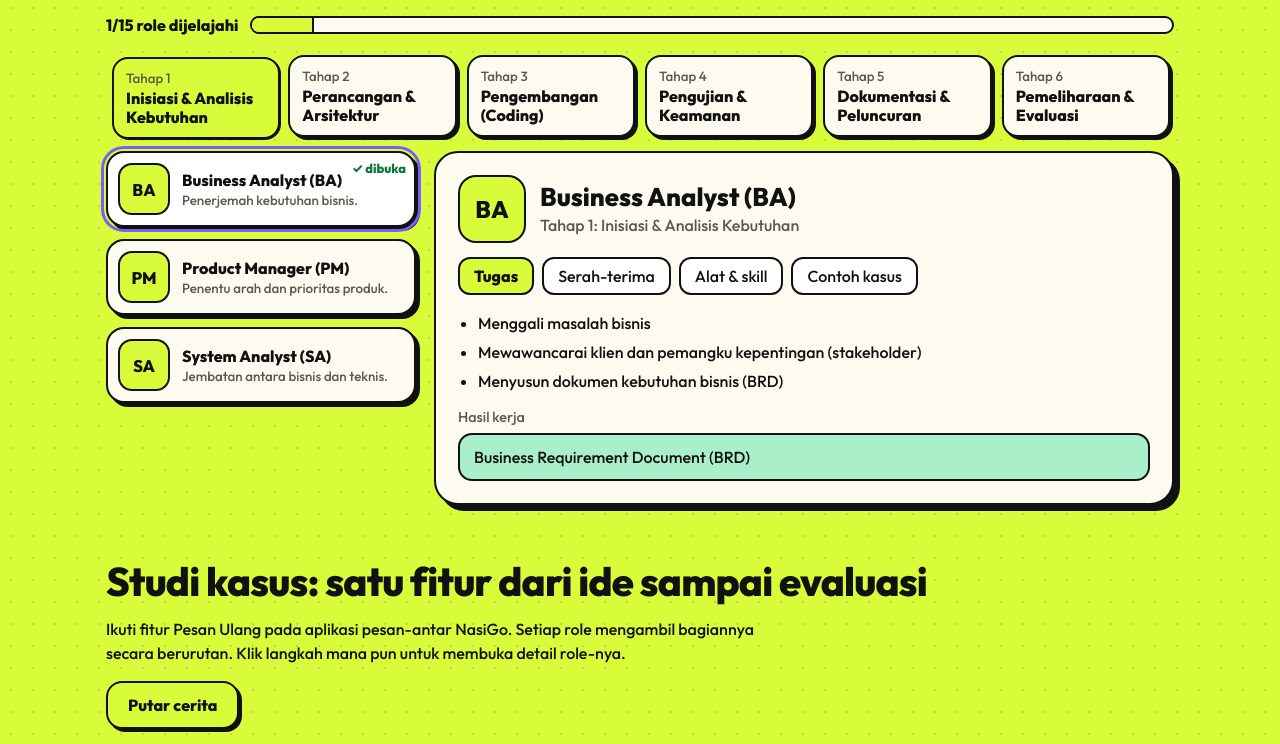
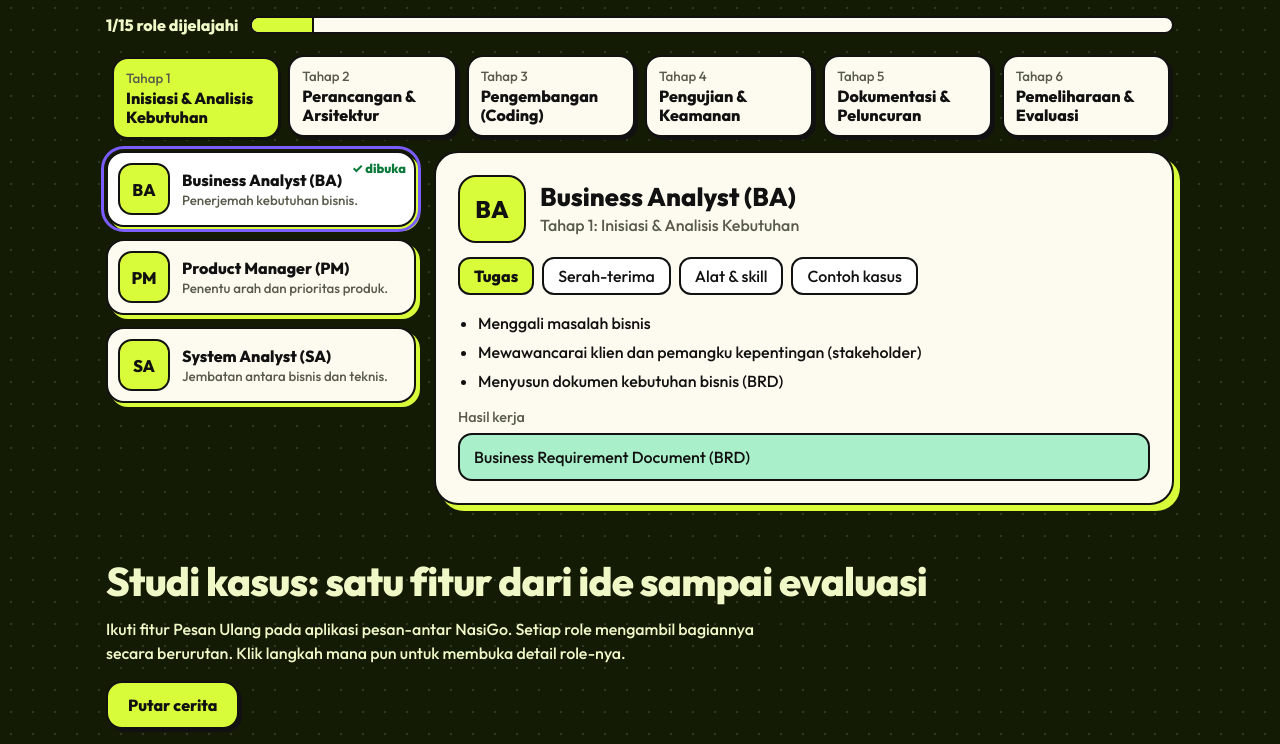
Before and after one commit to ArdiLH/peta-role-workflow, a plain HTML site: page index.html in a window 1280 px wide. Shown: the part 751-1495 px from the top of the page. Drawn offline with Linux system fonts and the light colour scheme.

Commit message:
Update CSS variables and background styles in index.html

```diff
--- a/index.html
+++ b/index.html
@@ -6,10 +6,22 @@
 <title>Peta Role & Workflow Pengembangan Aplikasi</title>
 <link href="https://fonts.googleapis.com/css2?family=Outfit:wght@300;500;800&display=swap" rel="stylesheet">
 <style>
-:root{--bg:#d8fb3a;--on-bg:#111;--paper:#fdfbf0;--ink:#111;--mute:#585b4b;--lime:#d8fb3a;--lav:#bdb6f7;--sky:#a3dcf7;--pink:#f9bcd8;--peach:#ffd793;--mint:#a9efc9;--sh:#111;
-box-sizing:border-box;padding-top:env(safe-area-inset-top,0px);padding-bottom:env(safe-area-inset-bottom,0px)}
-@media (prefers-color-scheme:dark){:root:not([data-theme="light"]){--bg:#1a2106;--on-bg:#f0f8c8;--sh:#d8fb3a}}
-:root[data-theme="dark"]{--bg:#1a2106;--on-bg:#f0f8c8;--sh:#d8fb3a}
+:root {
+    --bg: #141b05;
+    --on-bg: #f0f8c8;
+    --paper: #fdfbf0;
+    --ink: #111;
+    --mute: #585b4b;
+    --lime: #d8fb3a;
+    --lav: #bdb6f7;
+    --sky: #a3dcf7;
+    --pink: #f9bcd8;
+    --peach: #ffd793;
+    --mint: #a9efc9;
+    --sh: #d8fb3a;
+
+    box-sizing: border-box;
+}
 html{scroll-padding-top:calc(env(safe-area-inset-top,0px) + 70px);scroll-behavior:smooth}
 *{box-sizing:border-box}
 body{margin:0;background:var(--bg);color:var(--on-bg);font-family:Outfit,system-ui,-apple-system,"Segoe UI",sans-serif;line-height:1.5;background-image:radial-gradient(rgba(128,128,128,.28) 1px,transparent 1px);background-size:22px 22px}
```
